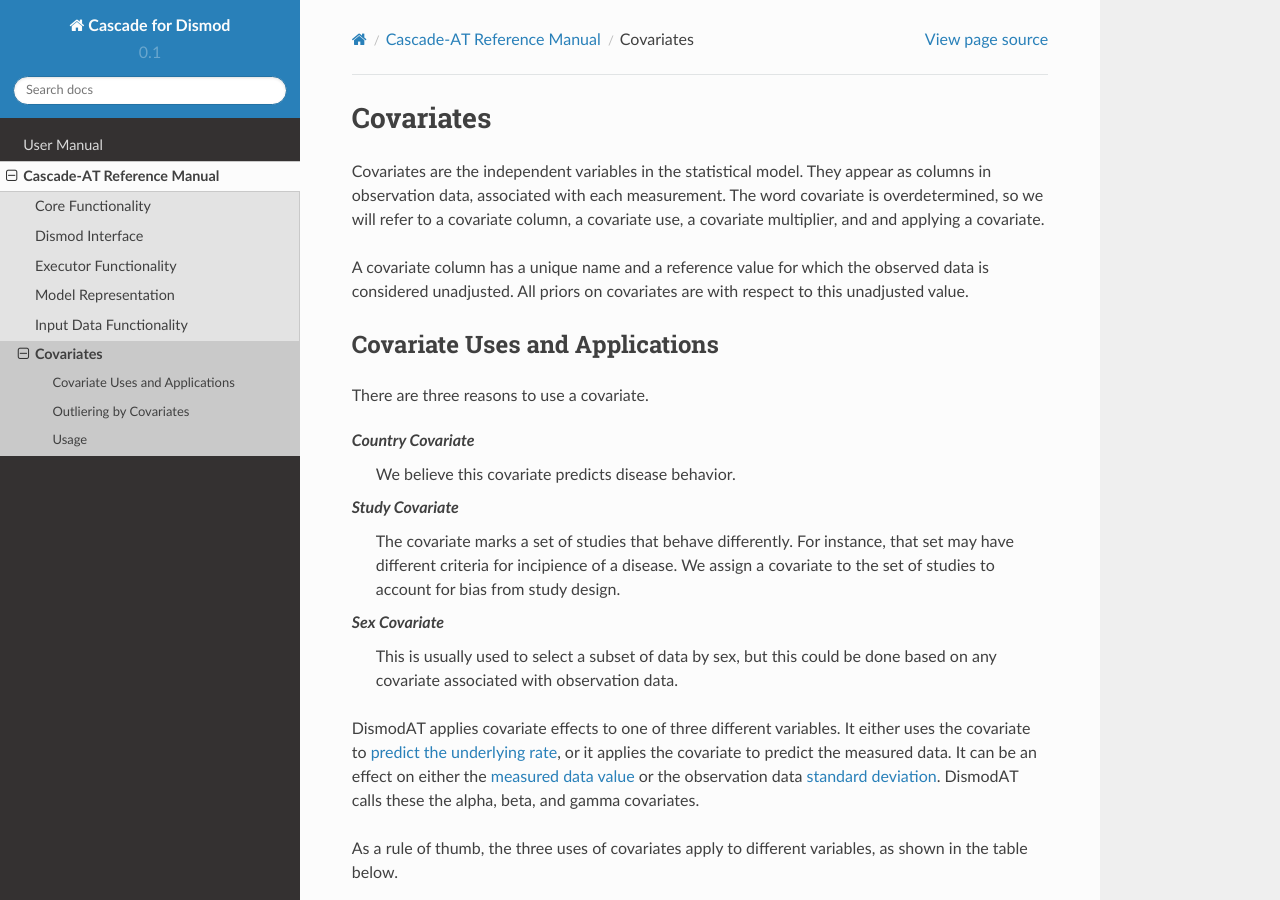
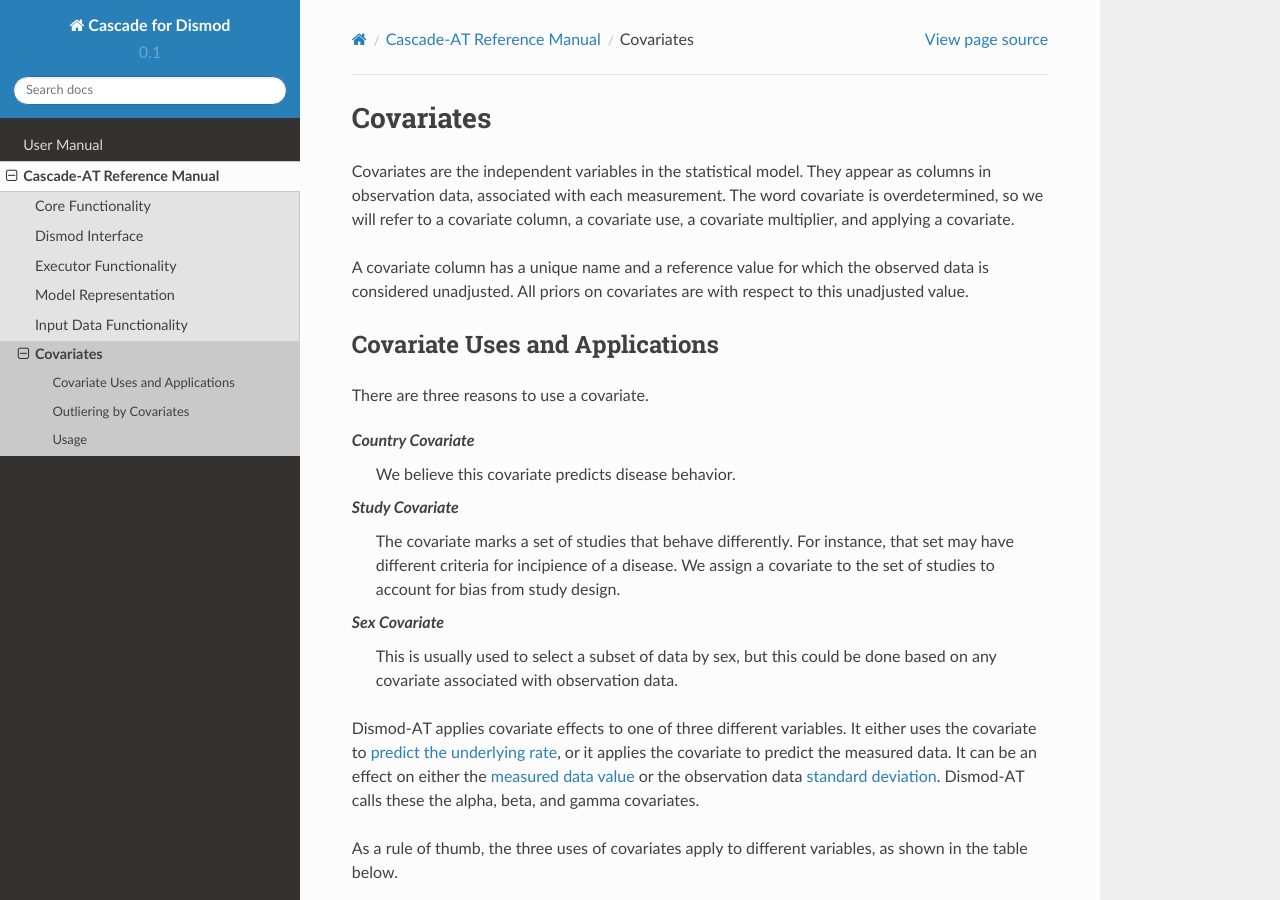
Before and after one commit to ihmeuw/cascade-at, a Sphinx documentation site: the page built from docs/refmanual/covariates.rst, in a window 1280 px wide and 900 px high. Built offline with Sphinx 7.4.7 and the Read the Docs theme 2.0.0, drawn with Linux system fonts in a browser that asks for light colours; some of the changed text lies outside the part shown.

Commit message:
spelling again

```diff
--- a/docs/refmanual/covariates.rst
+++ b/docs/refmanual/covariates.rst
@@ -7,7 +7,7 @@ Covariates are the independent variables in the statistical
 model. They appear as columns in observation data, associated
 with each measurement. The word covariate is overdetermined,
 so we will refer to a covariate column, a covariate use,
-a covariate multiplier, and and applying a covariate.
+a covariate multiplier, and applying a covariate.
 
 A covariate column has a unique name and a reference value
 for which the observed data is considered unadjusted.
@@ -34,11 +34,11 @@ There are three reasons to use a covariate.
     but this could be done based on any covariate associated
     with observation data.
 
-DismodAT applies covariate effects to one of three different variables.
+Dismod-AT applies covariate effects to one of three different variables.
 It either uses the covariate to `predict the underlying rate`_,
 or it applies the covariate to predict the measured data. It can
 be an effect on either the `measured data value`_ or the
-observation data `standard deviation`_. DismodAT calls these
+observation data `standard deviation`_. Dismod-AT calls these
 the alpha, beta, and gamma covariates.
 
 As a rule of thumb, the three uses of covariates apply
@@ -89,8 +89,8 @@ In order to use a covariate column as a country covariate, specify
    is solved. This grid defines a mean prior and elastic
    priors on age and time, as usual for smoothing grids.
 
-We give DismodAT measured data with associated covariates.
-DismodAT treats the covariates as a continuous function of age
+We give Dismod-AT measured data with associated covariates.
+Dismod-AT treats the covariates as a continuous function of age
 and time, which we call the *covariate multiplier.* It solves for
 that continuous function, much like it solves for the rates.
 Therefore, each application of a covariate column to a
--- a/docs/user/dismodat.rst
+++ b/docs/user/dismodat.rst
@@ -81,7 +81,7 @@ Flow of Commands in Dismod-AT
 -----------------------------
 
 There are a few different ways to use Dismod-AT to examine data.
-The correspond to different sequences of
+They correspond to different sequences of
 `Dismod-AT commands <https://bradbell.github.io/dismod_at/doc/command.htm>`_.
 
 .. _stream-out-prevalence:
@@ -169,7 +169,7 @@ It takes a little work to parametrize an interpolated function of age and time.
    in age and the next-greater in time. As with value priors, these are specified
    in the Cascade as part of the :py:class:`PriorGrid <cascade.model.grids.PriorGrid>`.
 
-The random effect for locations is also a continous quantity.
+The random effect for locations is also a continuous quantity.
 
 .. _dismod-hierarchical:
 
```
